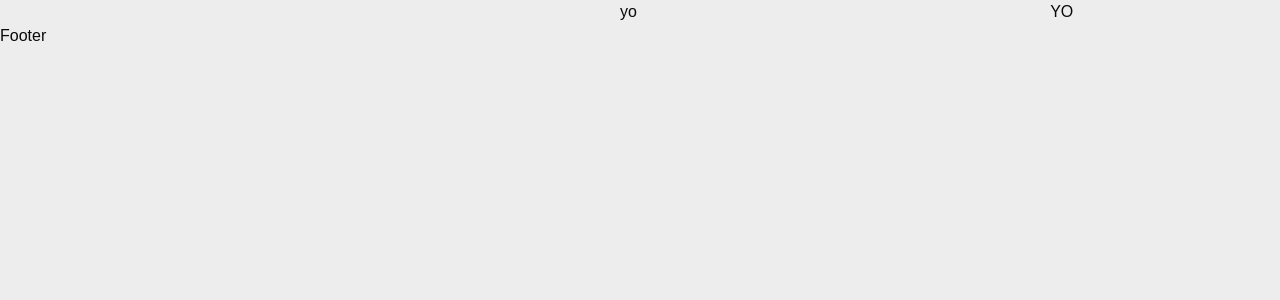
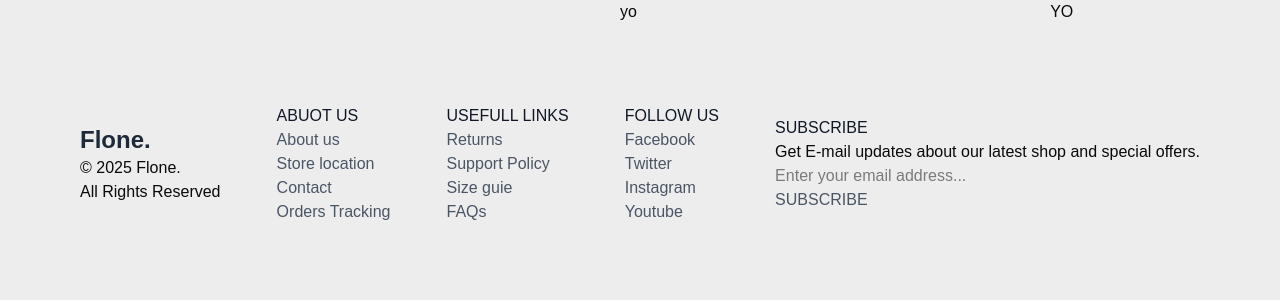
Before and after one commit to Mishra-Abhishek9644/Floneee, a Next.js app: page / in a window 1280 px wide. Shown: the top 300 px of the page. Built offline with nearby package versions, Linux system fonts and the light colour scheme.

Commit message:
footer changes

```diff
--- a/app/components/Footer.tsx
+++ /dev/null
@@ -1,9 +0,0 @@
-import React from 'react'
-
-const Footer = () => {
-  return (
-    <div>Footer</div>
-  )
-}
-
-export default Footer
--- a/app/page.tsx
+++ b/app/page.tsx
@@ -1,6 +1,6 @@
 import Image from "next/image";
-import Navbar from "./components/Navbar";
-import Footer from "./components/Footer";
+import Navbar from "../components/Navbar";
+import Footer from "../components/Footer";
 
 export default function Home() {
   return (
--- /dev/null
+++ b/components/Footer.tsx
@@ -0,0 +1,46 @@
+import Link from 'next/link'
+import React from 'react'
+
+const Footer = () => {
+  return (
+    <>
+      <section className='flex justify-between items-center p-20'>
+        <div>
+          <h2 className='text-2xl font-bold text-gray-800'>Flone.</h2>
+          <p>© 2025 Flone.</p>
+          <p>All Rights Reserved</p>
+        </div>
+        <div className='flex flex-col'>
+          <h3 className='text-gray-900 text-md '>ABUOT US</h3>
+          <Link href="/about" className='text-gray-600 hover:text-purple-500'>About us</Link>
+          <Link href="/about" className='text-gray-600 hover:text-purple-500'>Store location</Link>
+          <Link href="/about" className='text-gray-600 hover:text-purple-500'>Contact</Link>
+          <Link href="/about" className='text-gray-600 hover:text-purple-500'>Orders Tracking</Link>
+        </div>
+        <div className='flex flex-col'>
+          <h3 className='text-gray-900 text-md '>USEFULL LINKS</h3>
+          <Link href="/about" className='text-gray-600 hover:text-purple-500'>Returns</Link>
+          <Link href="/about" className='text-gray-600 hover:text-purple-500'>Support Policy</Link>
+          <Link href="/about" className='text-gray-600 hover:text-purple-500'>Size guie</Link>
+          <Link href="/about" className='text-gray-600 hover:text-purple-500'>FAQs</Link>
+        </div>
+        <div className='flex flex-col'>
+          <h3 className='text-gray-900 text-md '>FOLLOW US</h3>
+          <Link href="/about" className='text-gray-600 hover:text-purple-500'>Facebook</Link>
+          <Link href="/about" className='text-gray-600 hover:text-purple-500'>Twitter</Link>
+          <Link href="/about" className='text-gray-600 hover:text-purple-500'>Instagram</Link>
+          <Link href="/about" className='text-gray-600 hover:text-purple-500'>Youtube</Link>
+        </div>
+        <div className='flex flex-col'>
+          <h3 className='text-gray-900 text-md '>SUBSCRIBE</h3>
+          <p>Get E-mail updates about our latest shop and special offers.</p>
+          <input type='email' placeholder='Enter your email address...'  />
+          <Link href="/subscribe" className='text-gray-600 hover:text-purple-500'>SUBSCRIBE</Link>
+        </div>
+
+      </section>
+    </>
+  )
+}
+
+export default Footer
--- a/app/components/Navbar.tsx
+++ b/components/Navbar.tsx
@@ -5,7 +5,7 @@ const Navbar = () => {
   return (
     <div className='flex justify-around items-center'>
             <div className=''>
-                <Link></Link>
+                {/* <Link></Link> */}
 
             </div>
             <div>yo</div>
```
